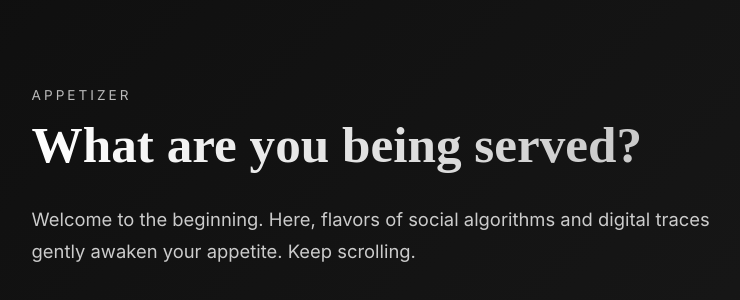
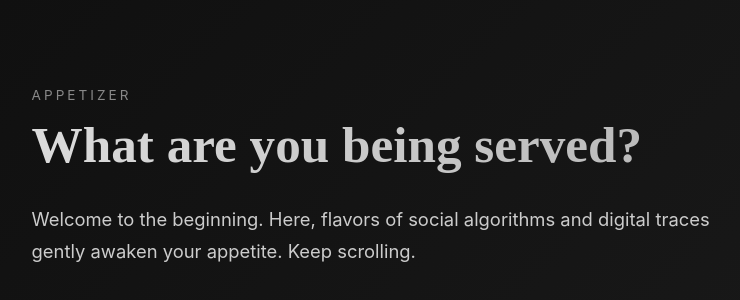
Before and after one commit to mere0125/menumere, a plain HTML site: page index.html in a window 1280 px wide. Shown: the part 294-594 px from the top of the page, without its empty margins (122-862 px from the left). Drawn offline with Linux system fonts and the light colour scheme.

Commit message:
Update index.html

```diff
--- a/index.html
+++ b/index.html
@@ -7,16 +7,12 @@
   <style>
     @font-face {
       font-family: 'Inter';
-      font-style: normal;
-      font-weight: 400;
-      src: local('Inter'), local('Inter-Regular');
+      src: local('Inter');
     }
 
     @font-face {
       font-family: 'Playfair Display';
-      font-style: normal;
-      font-weight: 600;
-      src: local('Playfair Display'), local('PlayfairDisplay-Regular');
+      src: local('Playfair Display');
     }
 
     html, body {
@@ -25,8 +21,18 @@
       font-family: 'Inter', sans-serif;
       overflow-x: hidden;
       height: 100%;
-      background: linear-gradient(135deg, #0d0d0d, #1a1a1a);
+      background: linear-gradient(135deg, #0d0d0d, #1c1c1c);
       color: #eaeaea;
+      animation: gradientShift 20s ease infinite alternate;
+    }
+
+    @keyframes gradientShift {
+      0% {
+        background: linear-gradient(135deg, #0d0d0d, #1c1c1c);
+      }
+      100% {
+        background: linear-gradient(135deg, #1a1a1a, #2c2c2c);
+      }
     }
 
     body::before {
@@ -36,19 +42,32 @@
       left: 0;
       width: 100vw;
       height: 100vh;
-      background: repeating-linear-gradient(
-        45deg,
-        rgba(255, 255, 255, 0.015) 0px,
-        rgba(255, 255, 255, 0.015) 1px,
-        transparent 1px,
-        transparent 6px
-      );
-      opacity: 0.05;
+      background: radial-gradient(circle at 50% 50%, rgba(255,255,255,0.02), transparent 70%), repeating-linear-gradient(60deg, rgba(255, 255, 255, 0.01) 0px, rgba(255, 255, 255, 0.01) 1px, transparent 1px, transparent 6px);
+      opacity: 0.08;
       z-index: -1;
+      pointer-events: none;
+      animation: floatBg 60s linear infinite;
+    }
+
+    @keyframes floatBg {
+      0% { transform: translate(0, 0); }
+      100% { transform: translate(-3%, -5%); }
     }
 
     #wrapper {
       scroll-behavior: smooth;
+      animation: fadeSlide 1s ease-out both;
+    }
+
+    @keyframes fadeSlide {
+      from {
+        opacity: 0;
+        transform: translateY(40px);
+      }
+      to {
+        opacity: 1;
+        transform: translateY(0);
+      }
     }
 
     .course {
@@ -57,6 +76,31 @@
       flex-direction: column;
       justify-content: center;
       padding: 10vh 12vw;
+      position: relative;
+      transition: transform 0.5s ease, background 1s ease;
+    }
+
+    .course::after {
+      content: "";
+      position: absolute;
+      top: 10%;
+      right: 5%;
+      width: 60px;
+      height: 60px;
+      background: radial-gradient(rgba(255,255,255,0.08), transparent);
+      border-radius: 50%;
+      animation: pulse 5s ease-in-out infinite;
+      filter: blur(10px);
+    }
+
+    @keyframes pulse {
+      0% { transform: scale(1); opacity: 0.3; }
+      50% { transform: scale(1.4); opacity: 0.6; }
+      100% { transform: scale(1); opacity: 0.3; }
+    }
+
+    .course:hover {
+      transform: scale(1.015);
     }
 
     .label {
@@ -65,15 +109,23 @@
       color: #bbb;
       margin-bottom: 12px;
       text-transform: uppercase;
+      opacity: 0.7;
     }
 
     h1 {
       font-family: 'Playfair Display', serif;
       font-size: 3.2em;
       margin: 0 0 12px;
-      background: linear-gradient(90deg, #ffffff, #aaaaaa);
+      background: linear-gradient(90deg, #ffffff, #999999);
+      background-size: 200% auto;
       -webkit-background-clip: text;
       -webkit-text-fill-color: transparent;
+      animation: shimmer 8s ease-in-out infinite alternate;
+    }
+
+    @keyframes shimmer {
+      0% { background-position: 0% 50%; }
+      100% { background-position: 100% 50%; }
     }
 
     p {
@@ -81,10 +133,12 @@
       max-width: 720px;
       line-height: 1.7;
       color: #cccccc;
+      transition: color 0.3s ease, transform 0.3s ease;
     }
 
-    audio {
-      display: none;
+    .course:hover p {
+      color: #ffffff;
+      transform: translateX(3px);
     }
   </style>
 </head>
```
